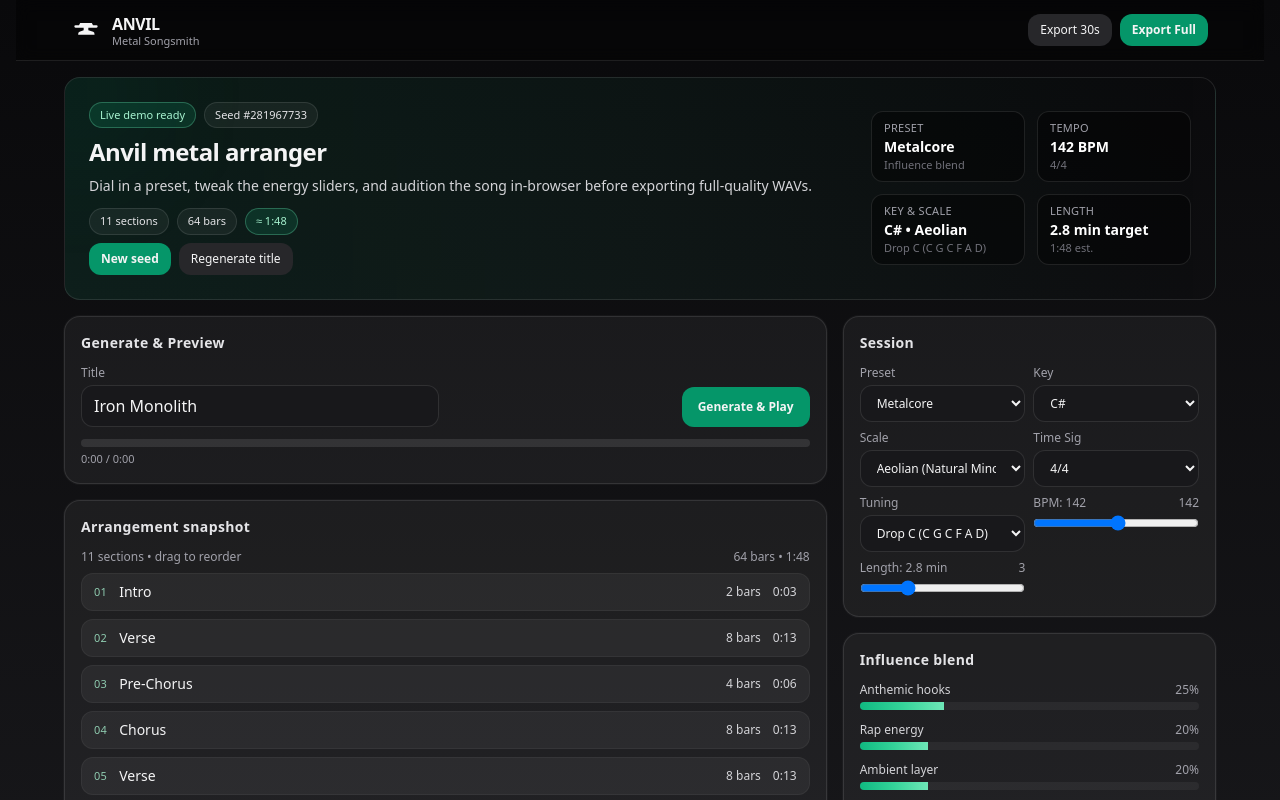
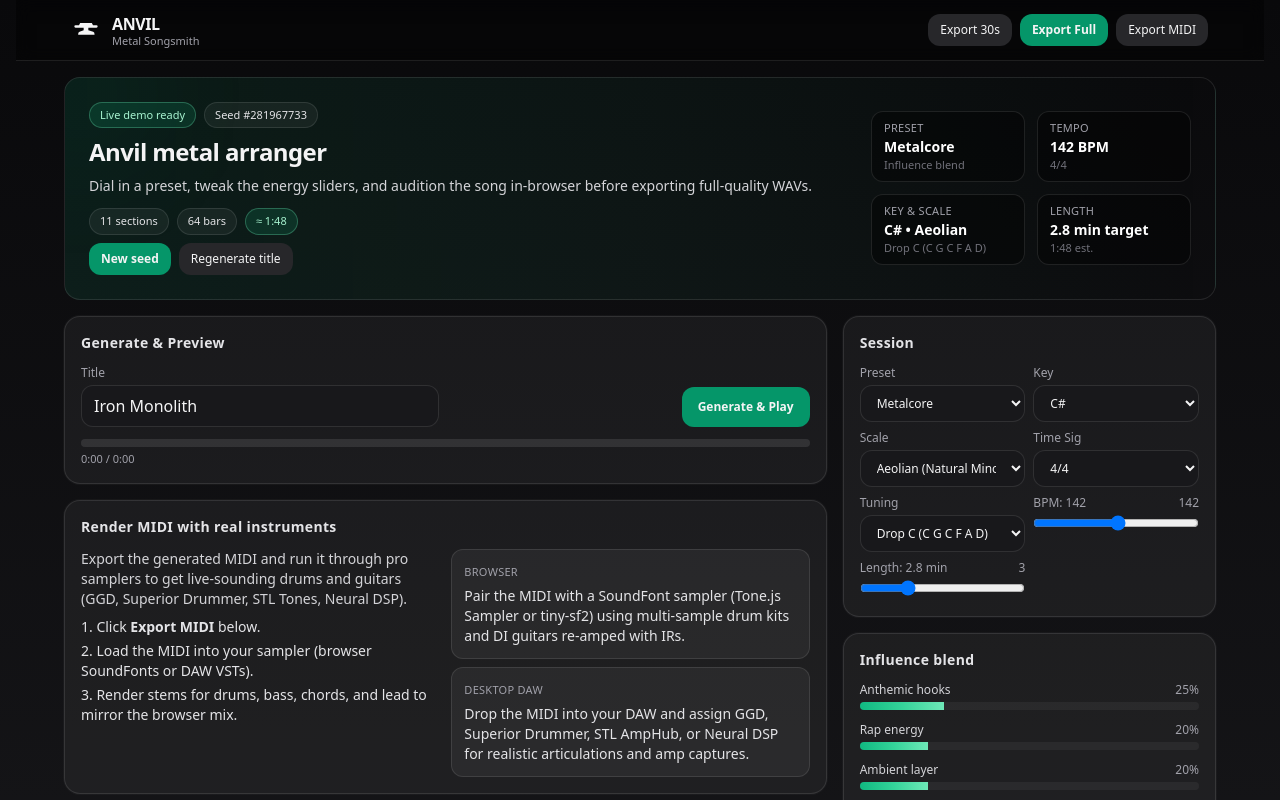
Before and after one commit to richducat/anvil-video-v3, a React (Vite) app: page / in a window 1280 px wide. Shown: the top 800 px of the page. Built offline with nearby package versions, Linux system fonts and the light colour scheme; the HTML template or start-up script is replaced by a standard one.

Commit message:
Add MIDI export workflow to live demo

```diff
--- a/src/App.jsx
+++ b/src/App.jsx
@@ -119,6 +119,23 @@ export default function App(){
 
   async function exportClip(){ const spec = buildSessionSpec({ timeline, key, scale, bpm, timeSig, preset, seed, targetBars: 16 }); await renderAndDownload(spec, `${slug(title||"anvil")}-30s.wav`); }
   async function exportFull(){ const spec = buildSessionSpec({ timeline, key, scale, bpm, timeSig, preset, seed, targetMin: lengthMin }); await renderAndDownload(spec, `${slug(title||"anvil")}-full.wav`); }
+  async function exportMidi(){
+    setIsRendering(true);
+    try {
+      const spec = buildSessionSpec({ timeline, key, scale, bpm, timeSig, preset, seed, targetMin: lengthMin });
+      await songGen.generate(spec);
+      const midi = songGen.exportMidi();
+      const a = document.createElement("a");
+      a.href = URL.createObjectURL(midi);
+      a.download = `${slug(title||"anvil")}.mid`;
+      a.click();
+      setTimeout(()=> URL.revokeObjectURL(a.href), 1000);
+    } catch (err) {
+      console.error(err);
+    } finally {
+      setIsRendering(false);
+    }
+  }
 
   async function renderAndDownload(spec, name){
     setIsRendering(true);
@@ -152,6 +169,7 @@ export default function App(){
           <div className="flex items-center gap-2">
             <button onClick={exportClip} disabled={isRendering} className="px-3 py-2 rounded-xl bg-zinc-800 hover:bg-zinc-700 disabled:opacity-60 text-xs">Export 30s</button>
             <button onClick={exportFull} disabled={isRendering} className="px-3 py-2 rounded-xl bg-emerald-600 hover:bg-emerald-500 disabled:opacity-60 text-xs font-semibold">Export Full</button>
+            <button onClick={exportMidi} disabled={isRendering} className="px-3 py-2 rounded-xl bg-zinc-800 hover:bg-zinc-700 disabled:opacity-60 text-xs">Export MIDI</button>
           </div>
         </div>
       </header>
@@ -205,6 +223,29 @@ export default function App(){
               <div className="mt-3">
                 <ProgressBar value={playProgress} max={clipDuration||1} />
                 <div className="text-[11px] text-zinc-400 mt-1">{fmtTime(playProgress)} / {fmtTime(clipDuration||0)}</div>
+              </div>
+            </Card>
+
+            <Card title="Render MIDI with real instruments">
+              <div className="grid md:grid-cols-2 gap-3 text-sm text-zinc-200/90">
+                <div className="space-y-2">
+                  <p className="text-zinc-300">Export the generated MIDI and run it through pro samplers to get live‑sounding drums and guitars (GGD, Superior Drummer, STL Tones, Neural DSP).</p>
+                  <ol className="list-decimal list-inside space-y-1 text-zinc-200">
+                    <li>Click <span className="font-semibold">Export MIDI</span> below.</li>
+                    <li>Load the MIDI into your sampler (browser SoundFonts or DAW VSTs).</li>
+                    <li>Render stems for drums, bass, chords, and lead to mirror the browser mix.</li>
+                  </ol>
+                </div>
+                <div className="space-y-2">
+                  <div className="rounded-xl border border-white/10 bg-white/5 p-3">
+                    <div className="text-[11px] uppercase tracking-wide text-zinc-400 mb-1">Browser</div>
+                    <p className="text-sm text-zinc-200">Pair the MIDI with a SoundFont sampler (Tone.js Sampler or tiny‑sf2) using multi‑sample drum kits and DI guitars re‑amped with IRs.</p>
+                  </div>
+                  <div className="rounded-xl border border-white/10 bg-white/5 p-3">
+                    <div className="text-[11px] uppercase tracking-wide text-zinc-400 mb-1">Desktop DAW</div>
+                    <p className="text-sm text-zinc-200">Drop the MIDI into your DAW and assign GGD, Superior Drummer, STL AmpHub, or Neural DSP for realistic articulations and amp captures.</p>
+                  </div>
+                </div>
               </div>
             </Card>
 
```
Also changed, not shown: song-generator/README.md.
